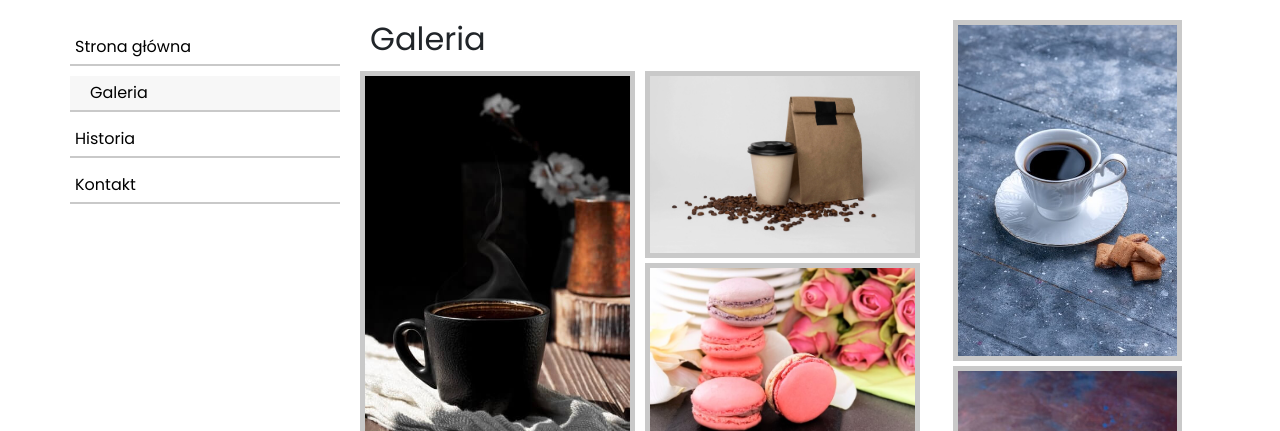
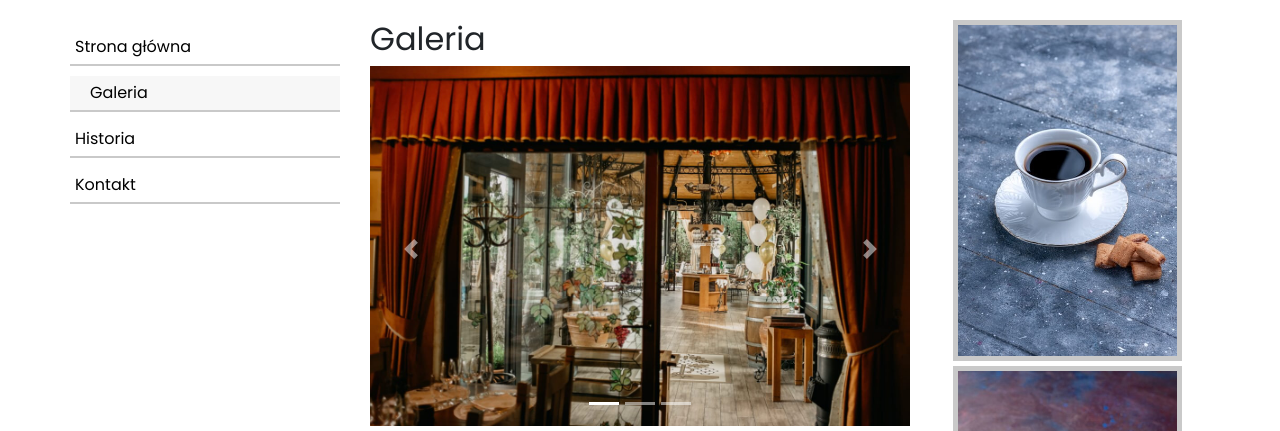
Before and after one commit to nazarowy96/First-Bootstrap-Project, a PHP site: page /galeria.html in a window 1280 px wide. Shown: the part 200-631 px from the top of the page. Run offline with PHP 8.4, Linux system fonts and the light colour scheme; grey boxes are pictures that could not be loaded.

Commit message:
Added slider and video in gallery, added map in contact

```diff
--- a/galeria.html
+++ b/galeria.html
@@ -51,13 +51,39 @@
             <div class="col-12 col-md-9 col-lg-6 content">
                 <h2>Galeria</h2>
                 <div class="row">
-                    <div class="col-md-6 img">
-                        <img src="img/kawahead.jpg" alt="cafe">
+                  <div class="col-12">
+                    <div id="carouselExampleIndicators" class="carousel slide" data-ride="carousel">
+                      <ol class="carousel-indicators">
+                        <li data-target="#carouselExampleIndicators" data-slide-to="0" class="active"></li>
+                        <li data-target="#carouselExampleIndicators" data-slide-to="1"></li>
+                        <li data-target="#carouselExampleIndicators" data-slide-to="2"></li>
+                      </ol>
+                      <div class="carousel-inner">
+                        <div class="carousel-item active">
+                          <img class="d-block w-100" src="img/PIXNIO-2519536-1200x800.jfif" alt="First slide">
+                        </div>
+                        <div class="carousel-item">
+                          <img class="d-block w-100" src="img/deser.jpg" alt="Second slide">
+                        </div>
+                        <div class="carousel-item">
+                          <img class="d-block w-100" src="img/coffee-cup-beans-arrangement.jpg" alt="Third slide">
+                        </div>
+                      </div>
+                      <a class="carousel-control-prev" href="#carouselExampleIndicators" role="button" data-slide="prev">
+                        <span class="carousel-control-prev-icon" aria-hidden="true"></span>
+                        <span class="sr-only">Previous</span>
+                      </a>
+                      <a class="carousel-control-next" href="#carouselExampleIndicators" role="button" data-slide="next">
+                        <span class="carousel-control-next-icon" aria-hidden="true"></span>
+                        <span class="sr-only">Next</span>
+                      </a>
                     </div>
-                    <div class="col-md-6 img">
-                        <img src="img/coffee-cup-beans-arrangement.jpg" alt="cafe">
-                        <img src="img/deser.jpg" alt="cafe">
-                    </div>
+                  </div>
+                </div>
+                <div class="row">
+                  <div class="col-12">
+                    <iframe width="100%" height="315" src="https://www.youtube.com/embed/S3HMHYBGm5M" frameborder="0" allow="accelerometer; autoplay; clipboard-write; encrypted-media; gyroscope; picture-in-picture" allowfullscreen></iframe>
+                  </div>
                 </div>
             </div>
             <div class="col-3 d-none d-lg-block aside">
--- a/style.css
+++ b/style.css
@@ -74,6 +74,15 @@ body {
   background-color: #f7f7f7;
 }
 
+.content .carousel img {
+  border: none;
+}
+
+.content .map {
+  margin-top: 30px;
+  text-align: center;
+}
+
 .aside {
   text-align: center;
 }
--- a/style.scss
+++ b/style.scss
@@ -69,6 +69,15 @@ body {
             background-color: #f7f7f7;
         }
     }
+
+    .carousel img {
+        border: none;
+    }
+
+    .map {
+        margin-top: 30px;
+        text-align: center;
+    }
 }
 
 .aside {
```
Also changed, not shown: kontakt.html (+9 -0 lines), img/PIXNIO-2519536-1200x800.jfif (added), img/kawahead.jpg (deleted), 1 other file.
